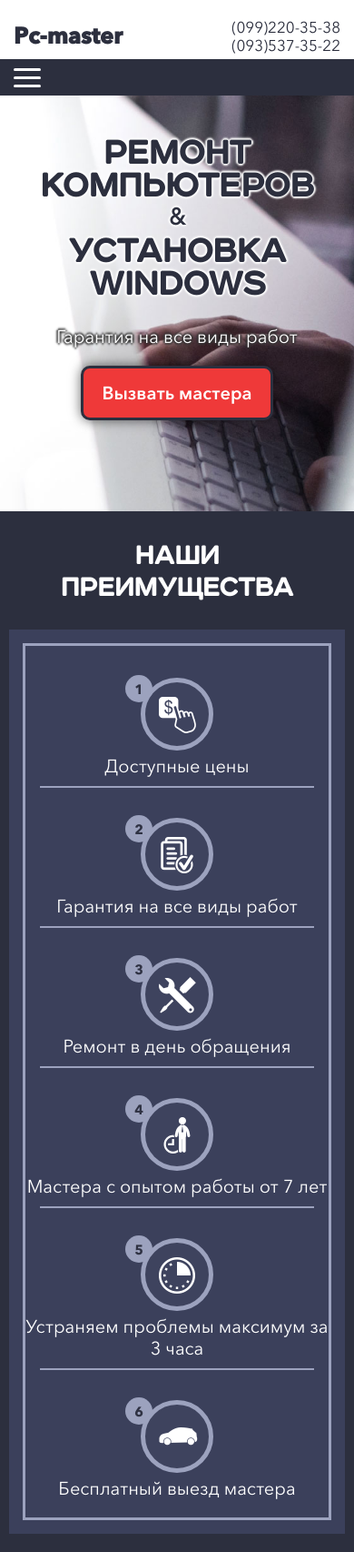
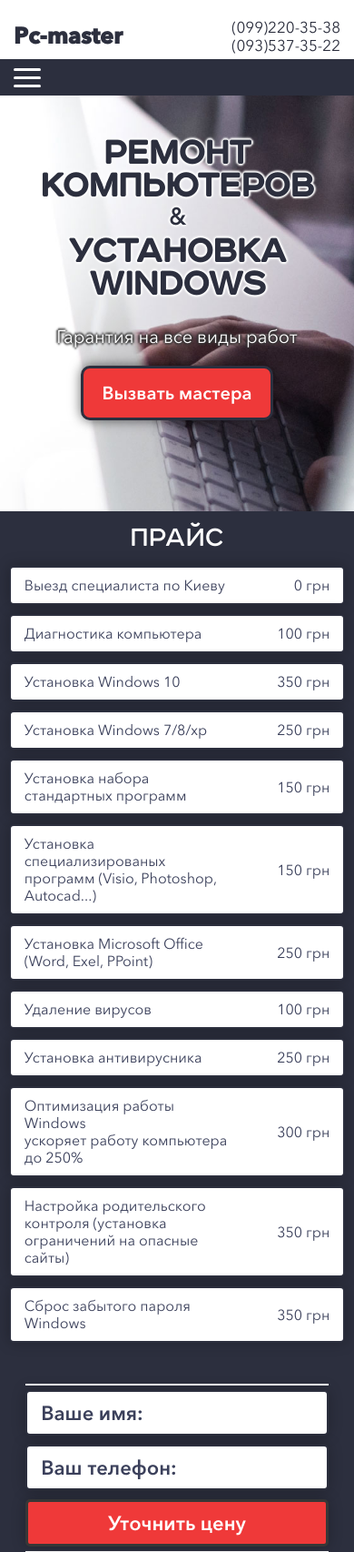
Before and after one commit to Iliya3132/pc-master, a PHP site: page / in a window 390 px wide. Shown: the top 1706 px of the page at 91% size. Run offline with PHP 8.4, Linux system fonts and the light colour scheme.

Commit message:
work_270718

```diff
--- a/app/index.php
+++ b/app/index.php
@@ -105,7 +105,8 @@ height="0" width="0" style="display:none;visibility:hidden"></iframe></noscript>
 			<div class="main_menu flex">
 						<ul class="menu_ul flex">
 							<a href="#" class="menu_link"><div class="glav flex">Главная</div></a>
-							<a href="#section_adv" class="menu_link" ><div class="adv flex">Преимушества</div></a>
+							<a href="#price_title" class="menu_link" ><div class="price flex">Прайс</div></a>
+							<a href="#title_adv" class="menu_link" ><div class="adv flex">Преимушества</div></a>
 							<a href="#section_serv"class="menu_link" ><div class="services flex">Услуги</div></a>
 							<a href="#section_fix"class="menu_link" ><div class="consult flex">Консультация</div></a>
 							<!-- <a href="#" ><div class="contacts flex">Контакты</div></a> -->
@@ -128,7 +129,7 @@ height="0" width="0" style="display:none;visibility:hidden"></iframe></noscript>
 			<div class="master_coming flex"><p>Гарантия на все виды работ</p></div>
 
 				<div class="wrap-header-button">
-					<button class="evoke_master">
+					<button id='price_title' class="evoke_master">
 						<div>Вызвать мастера</div>
 					</button>
 				</div>
@@ -141,6 +142,79 @@ height="0" width="0" style="display:none;visibility:hidden"></iframe></noscript>
 
 <section class="section_adv flex" id='section_adv'>
 	<div class="container_adv flex">
+		<div class="container container_price flex">
+
+			<div class="price_title flex" >
+				<span>Прайс</span>
+			</div>
+
+			<div class="wrap_price flex">
+				<div class="flex price_item price_item1">
+					<div class="flex price_name">Выезд специалиста по Киеву</div>
+					<div class="flex price_cost">0 грн</div>
+				</div>
+				<div class="flex price_item price_item2">
+					<div class="flex price_name">Диагностика компьютера</div>
+					<div class="flex price_cost">100 грн</div>
+				</div>
+
+				<div class="flex price_item price_item3">
+					<div class="flex price_name">Установка Windows 10</div>
+					<div class="flex price_cost">350 грн</div>
+				</div>
+				<div class="flex price_item price_item4">
+					<div class="flex price_name">Установка Windows 7/8/xp</div>
+					<div class="flex price_cost">250 грн </div>
+				</div>
+				<div class="flex price_item price_item5">
+					<div class="flex price_name">Установка набора стандартных программ</div>
+					<div class="flex price_cost">150 грн </div>
+				</div>
+
+				<div class="flex price_item">
+					<div class="flex price_name">Установка специализированых программ (Visio, Photoshop, Autocad...)</div>
+					<div class="flex price_cost">150 грн</div>
+				</div>
+
+				<div class="flex price_item">
+					<div class="flex price_name">Установка Microsoft Office <br />(Word, Exel, PPoint)</div>
+					<div class="flex price_cost">250 грн</div>
+				</div>
+
+				<div class="flex price_item">
+					<div class="flex price_name">Удаление вирусов</div>
+					<div class="flex price_cost">100 грн</div>
+				</div>
+
+				<div class="flex price_item">
+					<div class="flex price_name">Установка антивирусника</div>
+					<div class="flex price_cost">250 грн</div>
+				</div>
+
+				<div class="flex price_item">
+					<div class="flex price_name">Оптимизация работы Windows <br /> ускоряет работу компьютера до 250% </div>
+					<div class="flex price_cost">300 грн</div>
+				</div>
+
+				<div class="flex price_item">
+					<div class="flex price_name">Настройка родительского контроля (установка ограничений на опасные сайты)</div>
+					<div class="flex price_cost">350 грн</div>
+				</div>
+
+				<div class="flex price_item">
+					<div class="flex price_name">Сброс забытого пароля Windows</div>
+					<div class="flex price_cost" id="title_adv">350 грн</div>
+				</div>
+
+				<form action="" method="post" class="wrap_price_form flex" onsubmit="return false;" >
+					<input size="15" type="text" name="price_form_name" id="price_form_name" value="Ваше имя:" class="input-text">
+					<input size="15" type="text" name="price_form_phone" id="price_form_phone" value="Ваш телефон:" class="input-text">
+					<input type="submit" class="price_button wrap_button" name="price_send" value="Уточнить цену">
+				</form>
+
+			</div>
+		</div>
+
 
 		<div class="title_adv flex">
 				<div class="container flex">
@@ -207,7 +281,7 @@ height="0" width="0" style="display:none;visibility:hidden"></iframe></noscript>
 						</div>
 				</div>
 
-				<div class="item_adv item_adv5 flex">
+				<div class="item_adv item_adv5 flex" id='section_serv'>
 						<div class="adv-icon flex">
 							<div class="wrap_icon">
 								<div class="num-icon flex">5</div>
@@ -221,7 +295,7 @@ height="0" width="0" style="display:none;visibility:hidden"></iframe></noscript>
 						</div>
 				</div>
 
-				<div class="item_adv item_adv6 flex">
+				<div class="item_adv item_adv6 flex" >
 						<div class="adv-icon flex">
 							<div class="wrap_icon">
 								<div class="num-icon flex">6</div>
@@ -230,7 +304,7 @@ height="0" width="0" style="display:none;visibility:hidden"></iframe></noscript>
 								</div>
 							</div>
 						</div>
-						<div class="advant-text">
+						<div class="advant-text" >
 								<div class="adv-first-text">Бесплатный выезд мастера</div>
 						</div>
 				</div>
@@ -243,7 +317,7 @@ height="0" width="0" style="display:none;visibility:hidden"></iframe></noscript>
 	</div>
 </section>
 
-<section class="section_serv flex " id='section_serv'>
+<section class="section_serv flex " >
 	<div class="container container_serv flex">
 		<div class="wrap_h3 flex">
 			<h3>услуги</h3>
@@ -284,7 +358,7 @@ height="0" width="0" style="display:none;visibility:hidden"></iframe></noscript>
 				</div>
 			</div>
 
-			<div class="wrap_item flex">
+			<div class="wrap_item flex" id='section_fix'>
 				<div class="serv_item_border flex">
 					<div class="wrap_icon flex">
 						<i class="serv-icon-web-interface serv_icon"></i>
@@ -295,7 +369,7 @@ height="0" width="0" style="display:none;visibility:hidden"></iframe></noscript>
 				</div>
 			</div>
 
-			<div class="wrap_item flex">
+			<div class="wrap_item flex" >
 				<div class="serv_item_border flex">
 					<div class="wrap_icon flex">
 						<i class="serv-icon-virus serv_icon"></i>
@@ -313,7 +387,7 @@ height="0" width="0" style="display:none;visibility:hidden"></iframe></noscript>
 
 	<!-- ========================================================== -->
 
-	<section class="section_fix flex" id='section_fix'>
+	<section class="section_fix flex" >
 		<div class="container container_fix flex">
 			<div class="wrap_fix flex">
 				<div class="fix_title flex">
@@ -414,45 +488,7 @@ height="0" width="0" style="display:none;visibility:hidden"></iframe></noscript>
 	</div>
  </footer>
 
-
-	<!-- <footer class="section-footer">
-		<div class="container footer-container grid">
-			<div class="footer-container-warp grid">
-				<div class="footer-warp grid footer-logo">
-					<div class="logo grid">
-						<a href="#1" class="pc-master">
-							<span>Pc-master</span>
-							<br>Компьютерный сервис</a>
-					</div>
-				</div>
-				<div class="footer-warp grid footer-worktime">
-					<div class="worktime grid">
-						<span>Пн-пт
-							<b> c 10:00 до 20:00
-								<br />
-							</b>
-						</span>
-						<span>Сб-вс
-							<b> с 10:00 до 18:00 </b>
-						</span>
-
-					</div>
-				</div>
-				<div class="footer-warp grid footer-phone">
-					<div class="phone grid">
-						<span>+38(095)<b> 608-16-72</b></span>
-						</span>
-						<span>
-							<div>
-								<a href="#1" class="phoneButton" >Заказать звонок</a>
-							</div>
-						</span>
-					</div>
-				</div>
-			</div>
-	</footer> -->
-
-	<script src="js/scripts.min.js"></script>
+	<script src="js/scripts.min.js?v=<?=time();?>"></script>
 
 </body>
 
--- a/app/sass/_media.sass
+++ b/app/sass/_media.sass
@@ -11,21 +11,16 @@
 
 	.main_head
 		padding-bottom: 150px
-
-	.problen-section
-		.problen-container
-			.section-tilte
-				padding: 130px 0 120px
-		.about-problem
-			grid-template-columns: auto auto
-			padding-right: 10px
-			.about-problem-warp
-				.about-problem-text
-					font-size: 22px
-				button
-					width: 270px
-					height: 98px
-					font-size: 20px
+	.section_adv
+		.container_adv
+			.container_price
+				.wrap_price
+					padding: 40px 5%
+					justify-self: center
+					.wrap_price_form
+						align-self: center
+						width: 50%
+						flex-direction: column
 
 	.section_fix
 		.container_fix
@@ -116,6 +111,17 @@
 				padding-top: 20px
 				.wrap_item
 					margin: 15px
+
+	.section_adv
+		.container_adv
+			.container_price
+				.wrap_price
+					padding: 40px 5%
+					justify-self: center
+					.wrap_price_form
+						align-self: center
+						width: 70%
+						flex-direction: column
 //Medium: ≥768px
 @media (max-width: 768px)
 
@@ -170,7 +176,7 @@
 								font-family: $font-book
 
 	.section_adv
-		padding: 70px 0 30px 0
+		padding: 10px 0 30px 0
 		margin: 0
 		background-color: #2c2f3e
 		text-align: center
@@ -180,6 +186,18 @@
 			width: $container_lg
 			align-content: center
 			flex-direction: column
+			.container_price
+				.price_title
+					font-size: 55px
+				.wrap_price
+					padding: 10px 0 20px
+					justify-self: center
+					.price_item
+						font-size: 18px
+					.wrap_price_form
+						align-self: center
+						width: 90%
+						flex-direction: column
 			.title_adv
 				.container
 					justify-content: center
@@ -304,7 +322,7 @@
 						font-size: 20px
 
 	.section_adv
-		padding: 30px 0 30px 0
+		padding: 10px 0 30px 0
 		margin: 0
 		background-color: #2c2f3e
 		text-align: center
@@ -314,6 +332,19 @@
 			width: 95vw
 			align-content: center
 			flex-direction: column
+			.container_price
+				.price_title
+					font-size: 35px
+					line-height: 35px
+				.wrap_price
+					padding: 10px 0 20px
+					justify-self: center
+					.price_item
+						font-size: 16px
+					.wrap_price_form
+						align-self: center
+						width: 90%
+						flex-direction: column
 			.title_adv
 				.container
 					justify-content: center
--- a/app/sass/blocks/_advantages.sass
+++ b/app/sass/blocks/_advantages.sass
@@ -12,6 +12,62 @@
 		width: $container_lg
 		align-content: center
 		flex-direction: column
+		.container_price
+			flex-direction: column
+			.price_title
+				text-align: center
+				justify-content: center
+				font-size: 75px
+				line-height: 69px
+				text-transform: uppercase
+				font-family: "Affect_regular"
+				text-align: center
+				color: #fff
+				margin: auto
+			.wrap_price
+				flex-direction: column
+				padding: 40px 20%
+				border-radius: 5px
+				justify-content: center
+				.price_item
+					background-color: #fff
+					padding: 10px 15px
+					border: 2px #2c2f3e solid
+					border-radius: 5px
+					box-shadow: 0 0 15px 0 rgba(0,0,0,.25)
+					color: #3b405b
+					margin: 5px 0
+					font-family: AvenirNextW10-Book
+					font-size: 22px
+					justify-content: space-between
+					.price_name
+						max-width: 70%
+						text-align: left
+					.price_cost
+						align-self: center
+				.wrap_price_form
+					margin-top: 40px
+					border-top: 2px solid #fff
+					border-bottom: 2px solid #fff
+					justify-content: space-between
+					input
+						background-color: #fff
+						padding: 10px 15px
+						font-size: 22px
+						border: 2px #2c2f3e solid
+						border-radius: 5px
+						box-shadow: 0 0 15px 0 rgba(0,0,0,.25)
+						color: #3b405b
+						font-family: $font-demi
+						margin: 5px 0
+						flex-grow: 1
+						&.price_button
+							background-color: #ef3939
+							color: #fff
+							border: 3px solid #373737
+
+
+
 		.title_adv
 			.container
 				justify-content: center
```
Also changed, not shown: app/js/common.js (+26 -0 lines), app/css/main.min.css, app/js/common.min.js, app/js/scripts.min.js.
